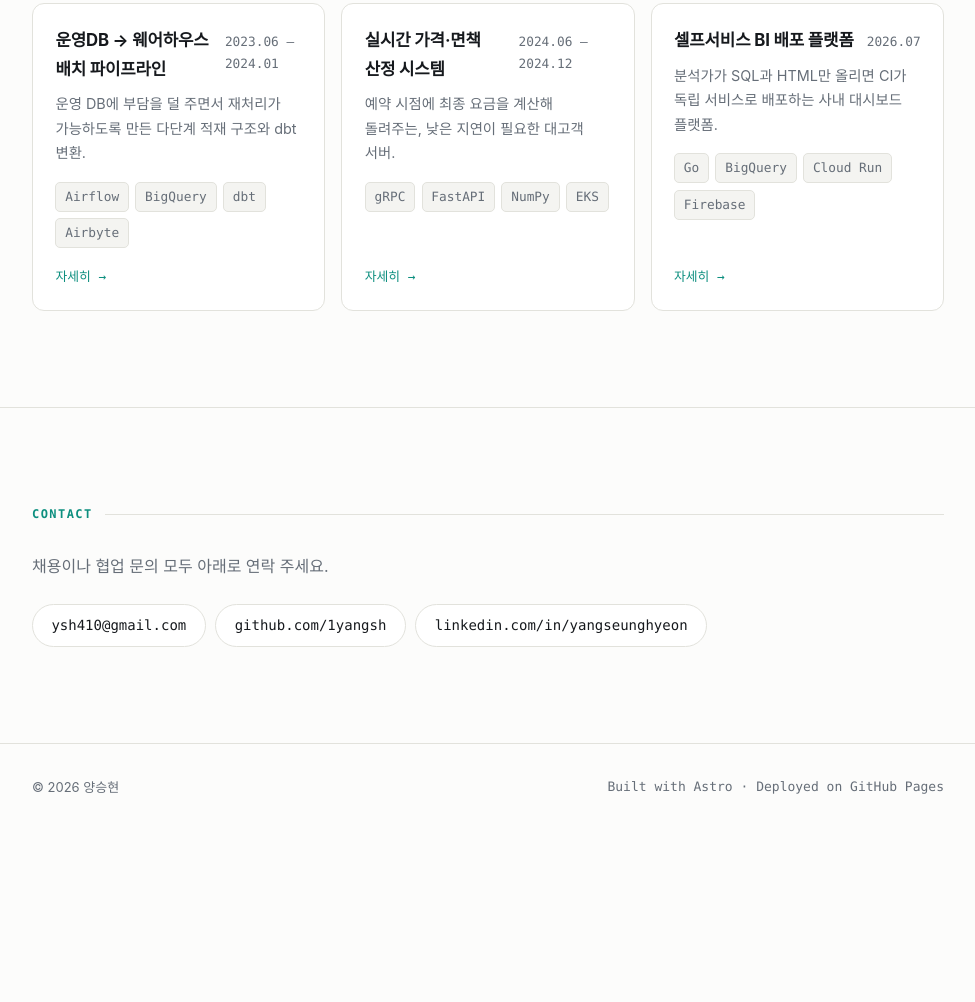
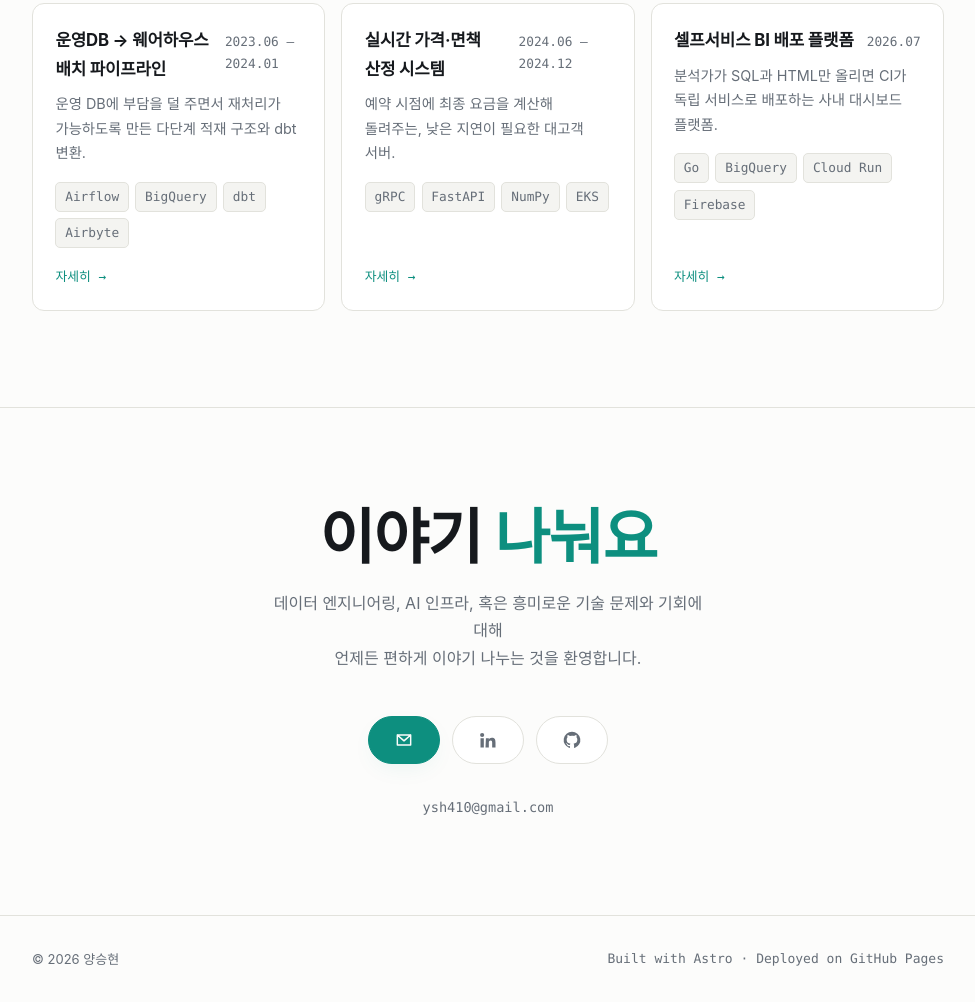
Before and after one commit to 1yangsh/1yangsh.github.io, an Astro site: page / in a window 1280 px wide. Shown: the part 2288-3290 px from the top of the page, without its empty margins (152-1127 px from the left). Before the commit the page ends 3118 px from the top, so only its background shows below. Built offline with nearby package versions, Linux system fonts and the light colour scheme; Astro itself is replaced by a stand-in of ours.

Commit message:
feat: 연락 섹션을 큰 헤딩·아이콘 알약 버튼 구조로 재구성
Co-Authored-By: Claude Opus 4.7 (1M context) <noreply@anthropic.com>

```diff
--- a/src/pages/index.astro
+++ b/src/pages/index.astro
@@ -99,15 +99,63 @@ const projects = (await getCollection('projects')).sort((a, b) => a.data.order -
   </section>
 
   <!-- 연락 ─────────────────────────────────────────────── -->
-  <section class="section" id="contact">
-    <div class="wrap">
-      <h2 class="section-label">Contact</h2>
-      <p class="contact-lede reveal">채용이나 협업 문의 모두 아래로 연락 주세요.</p>
-      <ul class="links reveal">
-        <li><a href={`mailto:${profile.email}`}>{profile.email}</a></li>
-        <li><a href={profile.github} rel="me noopener">github.com/1yangsh</a></li>
-        <li><a href={profile.linkedin} rel="me noopener">linkedin.com/in/yangseunghyeon</a></li>
+  <section class="section contact" id="contact">
+    <div class="wrap contact-wrap">
+      <h2 class="contact-title reveal">
+        이야기<span class="accent"> 나눠요</span>
+      </h2>
+      <p class="contact-lede reveal">
+        데이터 엔지니어링, AI 인프라, 혹은 흥미로운 기술 문제와 기회에 대해<br />
+        언제든 편하게 이야기 나누는 것을 환영합니다.
+      </p>
+      <ul class="contact-actions reveal">
+        <li>
+          <a
+            href={`mailto:${profile.email}`}
+            class="pill pill-primary"
+            aria-label={`이메일 보내기 — ${profile.email}`}
+          >
+            <svg viewBox="0 0 24 24" width="20" height="20" aria-hidden="true">
+              <path
+                fill="none"
+                stroke="currentColor"
+                stroke-width="1.75"
+                stroke-linecap="round"
+                stroke-linejoin="round"
+                d="M4 6h16v12H4z M4 6l8 7 8-7"
+              />
+            </svg>
+          </a>
+        </li>
+        <li>
+          <a
+            href={profile.linkedin}
+            rel="me noopener"
+            class="pill"
+            aria-label="LinkedIn — yangseunghyeon"
+          >
+            <svg viewBox="0 0 24 24" width="20" height="20" aria-hidden="true">
+              <path
+                fill="currentColor"
+                d="M4.98 3.5a2.5 2.5 0 1 1 0 5.001 2.5 2.5 0 0 1 0-5zM3 9.75h4V21H3zM9.5 9.75H13v1.55h.05c.5-.93 1.7-1.9 3.5-1.9 3.75 0 4.45 2.45 4.45 5.65V21h-4V15.6c0-1.3-.03-3-1.85-3-1.85 0-2.15 1.45-2.15 2.9V21h-4z"
+              />
+            </svg>
+          </a>
+        </li>
+        <li>
+          <a href={profile.github} rel="me noopener" class="pill" aria-label="GitHub — 1yangsh">
+            <svg viewBox="0 0 24 24" width="20" height="20" aria-hidden="true">
+              <path
+                fill="currentColor"
+                d="M12 2a10 10 0 0 0-3.16 19.49c.5.09.68-.22.68-.48v-1.7c-2.78.6-3.37-1.34-3.37-1.34-.45-1.16-1.11-1.47-1.11-1.47-.91-.62.07-.6.07-.6 1 .07 1.53 1.03 1.53 1.03.89 1.53 2.34 1.09 2.91.83.09-.65.35-1.09.63-1.34-2.22-.25-4.56-1.11-4.56-4.95 0-1.09.39-1.99 1.03-2.69-.1-.25-.45-1.27.1-2.65 0 0 .84-.27 2.75 1.03A9.56 9.56 0 0 1 12 6.8c.85 0 1.71.11 2.51.33 1.9-1.3 2.74-1.03 2.74-1.03.55 1.38.2 2.4.1 2.65.64.7 1.03 1.6 1.03 2.69 0 3.85-2.34 4.7-4.57 4.95.36.31.68.92.68 1.86v2.76c0 .27.18.58.69.48A10 10 0 0 0 12 2z"
+              />
+            </svg>
+          </a>
+        </li>
       </ul>
+      <p class="contact-email reveal">
+        <a href={`mailto:${profile.email}`}>{profile.email}</a>
+      </p>
     </div>
   </section>
 </Base>
@@ -291,35 +339,86 @@ const projects = (await getCollection('projects')).sort((a, b) => a.data.order -
   }
 
   /* 연락 */
+  .contact-wrap {
+    display: flex;
+    flex-direction: column;
+    align-items: center;
+    text-align: center;
+    gap: 1.25rem;
+  }
+
+  .contact-title {
+    font-size: clamp(2.4rem, 6vw, 3.75rem);
+    font-weight: 700;
+    letter-spacing: -0.02em;
+    line-height: 1.1;
+    margin: 0;
+  }
+
+  .contact-title .accent {
+    color: var(--accent);
+  }
+
   .contact-lede {
     color: var(--muted);
-    max-width: 42ch;
+    max-width: 44ch;
+    font-size: 1rem;
+    line-height: 1.7;
   }
 
-  .links {
+  .contact-actions {
     margin-top: 1.5rem;
     display: flex;
     flex-wrap: wrap;
-    gap: 0.6rem;
-    font-family: var(--font-mono);
-    font-size: 0.875rem;
+    justify-content: center;
+    gap: 0.75rem;
   }
 
-  .links a {
-    display: block;
-    padding: 0.55rem 1.15rem;
+  .pill {
+    display: inline-flex;
+    align-items: center;
+    justify-content: center;
+    width: 4.5rem;
+    height: 3rem;
     border: 1px solid var(--border);
     border-radius: 999px;
     background: var(--surface);
+    color: var(--muted);
     transition:
-      color 0.15s ease,
-      border-color 0.15s ease,
-      transform 0.15s ease;
+      color 0.18s ease,
+      border-color 0.18s ease,
+      background 0.18s ease,
+      transform 0.18s ease,
+      box-shadow 0.18s ease;
   }
 
-  .links a:hover {
+  .pill:hover {
     color: var(--accent);
     border-color: var(--accent);
-    transform: translateY(-1px);
+    transform: translateY(-2px);
+  }
+
+  .pill-primary {
+    background: var(--accent);
+    border-color: var(--accent);
+    color: var(--bg);
+    box-shadow: 0 8px 24px -8px var(--accent-soft);
+  }
+
+  .pill-primary:hover {
+    color: var(--bg);
+    transform: translateY(-2px);
+    box-shadow: 0 12px 28px -8px var(--accent-soft);
+  }
+
+  .contact-email {
+    margin-top: 0.75rem;
+    font-family: var(--font-mono);
+    font-size: 0.85rem;
+    color: var(--muted);
+  }
+
+  .contact-email a:hover {
+    color: var(--accent);
   }
 </style>
```
